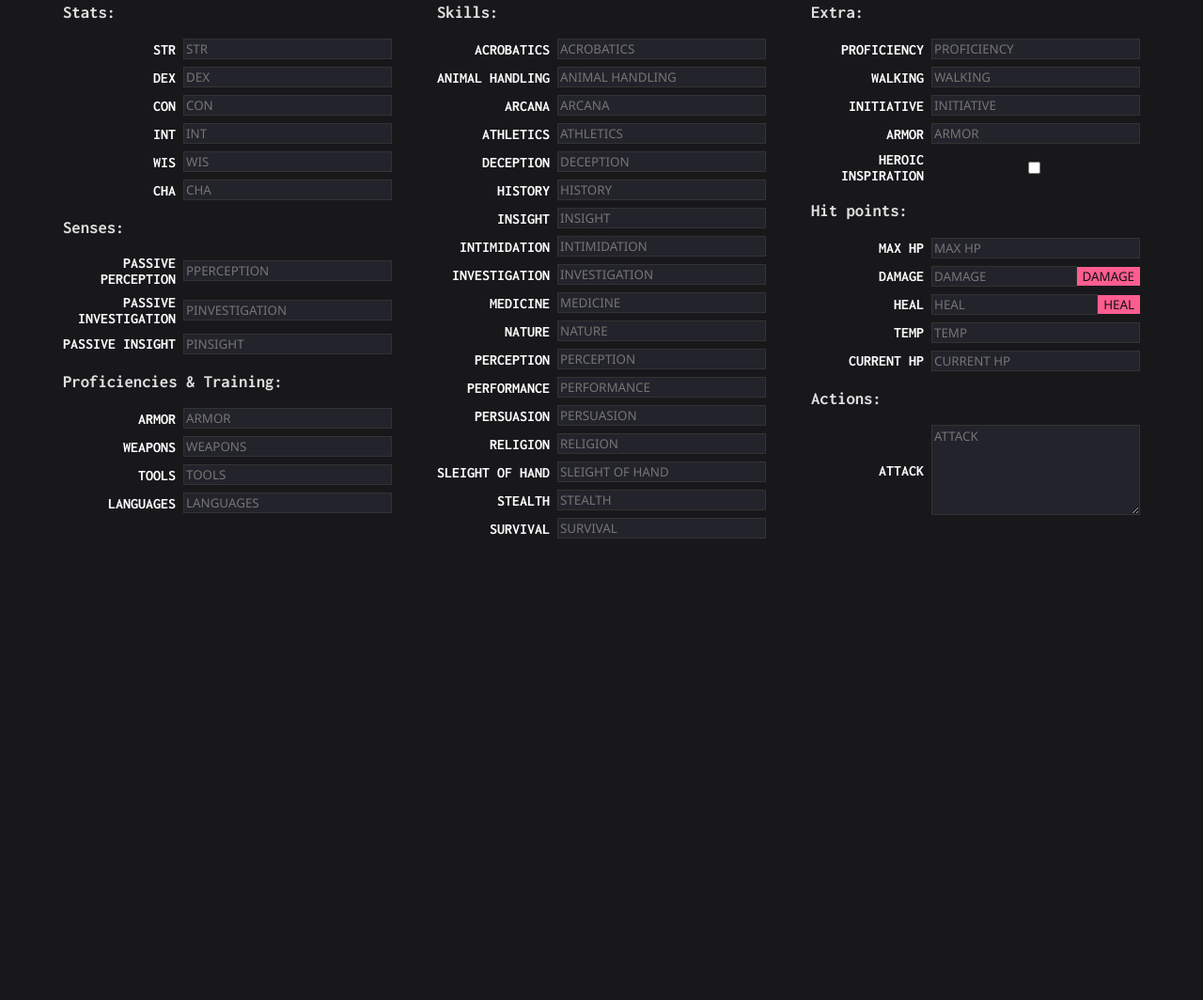
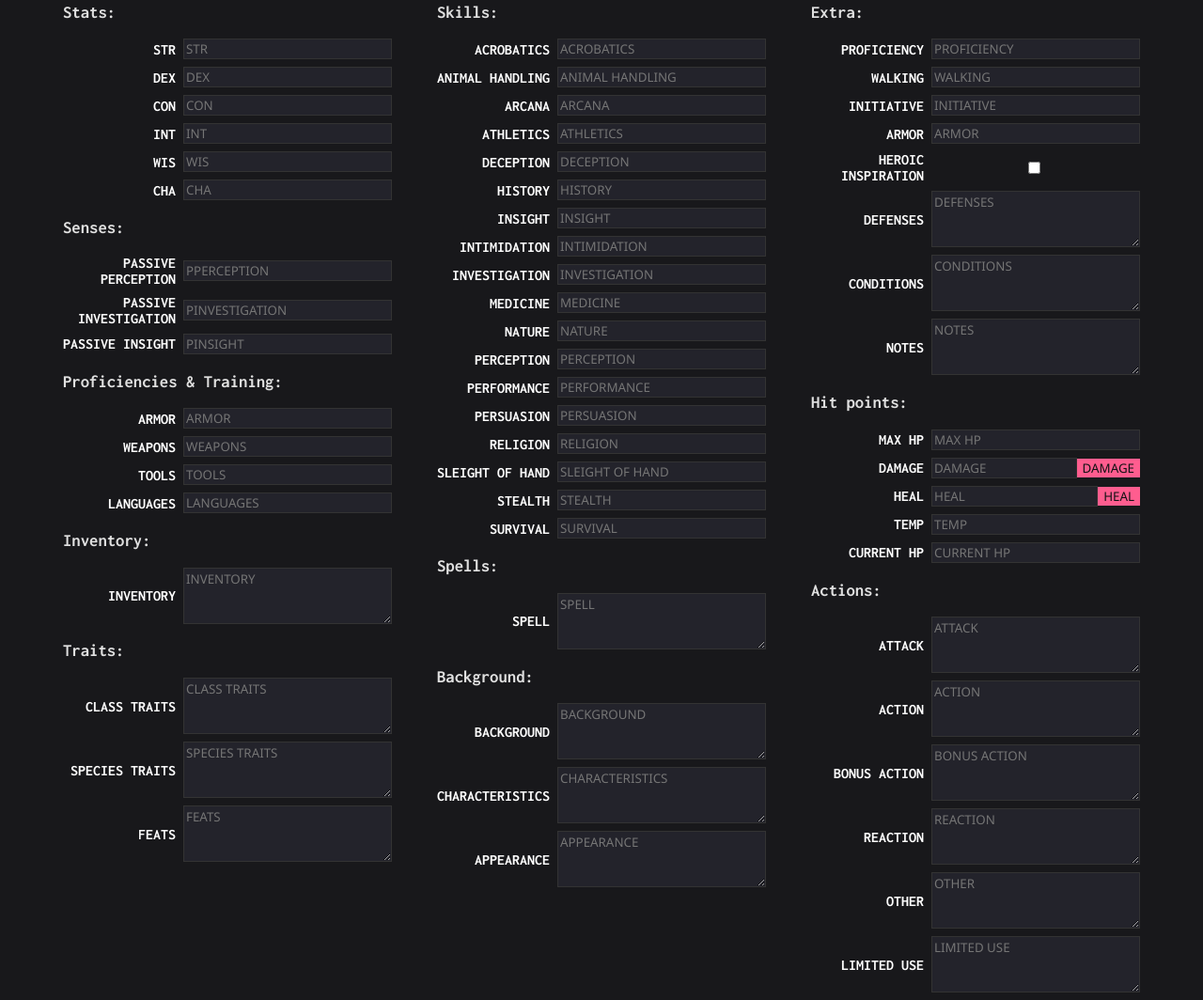
Before and after one commit to Kravataf/DnF, a plain HTML site: page index.html in a window 1280 px wide. Shown: the part 89-1153 px from the top of the page at 94% size. Before the commit the page ends 800 px from the top, so only its background shows below. Drawn offline with Linux system fonts and the light colour scheme.

```diff
--- a/index.html
+++ b/index.html
@@ -32,6 +32,16 @@
             <div class="row"><label for="TOOLS">TOOLS</label><input type="text" id="TOOLS" placeholder="TOOLS"></div>
             <div class="row"><label for="LANGUAGES">LANGUAGES</label><input type="text" id="LANGUAGES" placeholder="LANGUAGES"></div>
         </div>
+        <div>
+            <h3>Inventory:</h3>
+            <div class="row"><label for="INVENTORY">INVENTORY</label><textarea id="INVENTORY" placeholder="INVENTORY" rows="3"></textarea></div>
+        </div>
+        <div>
+            <h3>Traits:</h3>
+            <div class="row"><label for="CLASS TRAITS">CLASS TRAITS</label><textarea id="CLASS TRAITS" placeholder="CLASS TRAITS" rows="3"></textarea></div>
+            <div class="row"><label for="SPECIES TRAITS">SPECIES TRAITS</label><textarea id="SPECIES TRAITS" placeholder="SPECIES TRAITS" rows="3"></textarea></div>
+            <div class="row"><label for="FEATS">FEATS</label><textarea id="FEATS" placeholder="FEATS" rows="3"></textarea></div>
+        </div>
     </div>
     <div>
         <div>
@@ -55,6 +65,16 @@
             <div class="row"><label for="STEALTH">STEALTH</label><input type="number" id="STEALTH" placeholder="STEALTH"></div>
             <div class="row"><label for="SURVIVAL">SURVIVAL</label><input type="number" id="SURVIVAL" placeholder="SURVIVAL"></div>
         </div>
+        <div>
+            <h3>Spells:</h3>
+            <div class="row"><label for="SPELL">SPELL</label><textarea id="SPELL" placeholder="SPELL" rows="3"></textarea></div>
+        </div>
+        <div>
+            <h3>Background:</h3>
+            <div class="row"><label for="BACKGROUND">BACKGROUND</label><textarea id="BACKGROUND" placeholder="BACKGROUND" rows="3"></textarea></div>
+            <div class="row"><label for="CHARACTERISTICS">CHARACTERISTICS</label><textarea id="CHARACTERISTICS" placeholder="CHARACTERISTICS" rows="3"></textarea></div>
+            <div class="row"><label for="APPEARANCE">APPEARANCE</label><textarea id="APPEARANCE" placeholder="APPEARANCE" rows="3"></textarea></div>
+        </div>
     </div>
     <div>
         <div>
@@ -64,6 +84,9 @@
             <div class="row"><label for="INITIATIVE">INITIATIVE</label><input type="number" id="INITIATIVE" placeholder="INITIATIVE"></div>
             <div class="row"><label for="ARMOR">ARMOR</label><input type="number" id="ARMOR" placeholder="ARMOR"></div>
             <div class="row"><label for="HEROIC INSPIRATION">HEROIC INSPIRATION</label><input type="checkbox" id="HEROIC INSPIRATION" placeholder="HEROIC INSPIRATION"></div>
+            <div class="row"><label for="DEFENSES">DEFENSES</label><textarea id="DEFENSES" placeholder="DEFENSES" rows="3"></textarea></div>
+            <div class="row"><label for="CONDITIONS">CONDITIONS</label><textarea id="CONDITIONS" placeholder="CONDITIONS" rows="3"></textarea></div>
+            <div class="row"><label for="NOTES">NOTES</label><textarea id="NOTES" placeholder="NOTES" rows="3"></textarea></div>
         </div>
         <div>
             <h3>Hit points:</h3>
@@ -75,7 +98,12 @@
         </div>
         <div>
             <h3>Actions:</h3>
-            <div class="row"><label for="ATTACK">ATTACK</label><textarea id="ATTACK" placeholder="ATTACK" rows="5"></textarea></div>
+            <div class="row"><label for="ATTACK">ATTACK</label><textarea id="ATTACK" placeholder="ATTACK" rows="3"></textarea></div>
+            <div class="row"><label for="ACTION">ACTION</label><textarea id="ACTION" placeholder="ACTION" rows="3"></textarea></div>
+            <div class="row"><label for="BONUS ACTION">BONUS ACTION</label><textarea id="BONUS ACTION" placeholder="BONUS ACTION" rows="3"></textarea></div>
+            <div class="row"><label for="REACTION">REACTION</label><textarea id="REACTION" placeholder="REACTION" rows="3"></textarea></div>
+            <div class="row"><label for="OTHER">OTHER</label><textarea id="OTHER" placeholder="OTHER" rows="3"></textarea></div>
+            <div class="row"><label for="LIMITED USE">LIMITED USE</label><textarea id="LIMITED USE" placeholder="LIMITED USE" rows="3"></textarea></div>
         </div>
     </div>
 </div>
```
Also changed, not shown: 1 other file.
